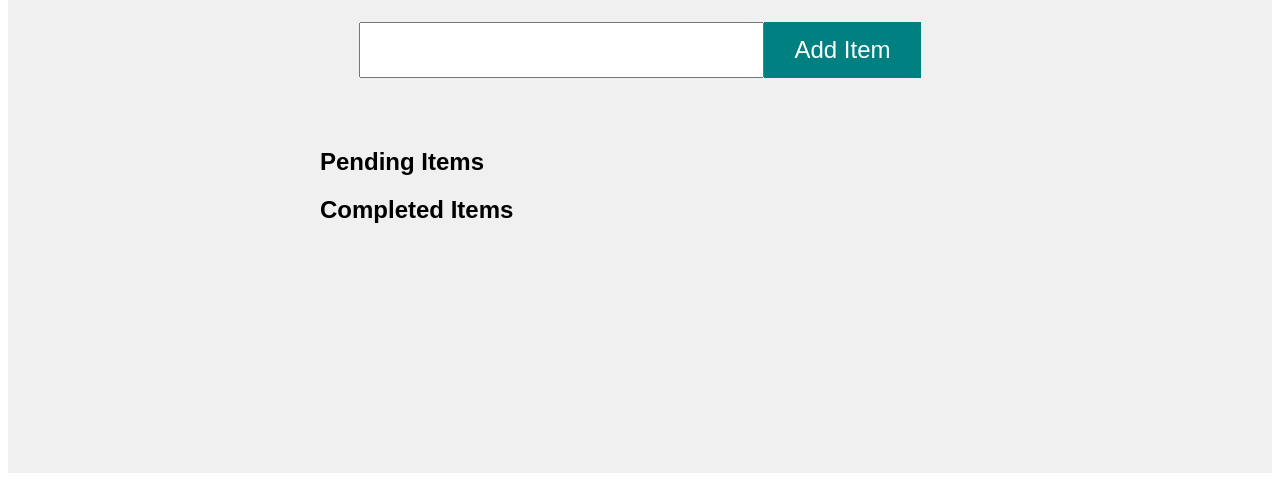
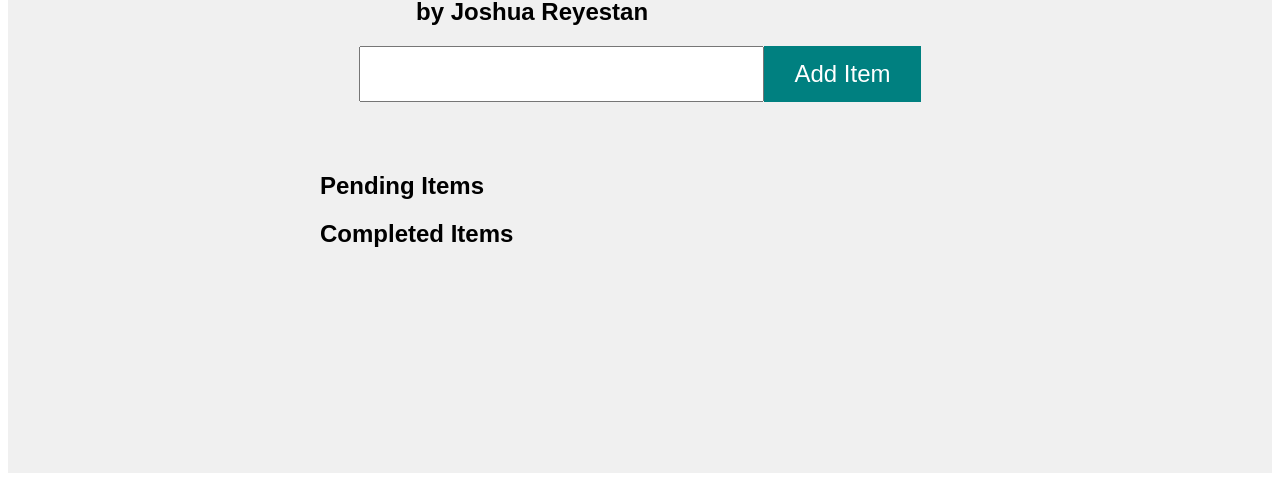
Before and after one commit to jreyestagh/homework2, a plain HTML site: page index.html in a window 1280 px wide. Shown: the part 335-816 px from the top of the page. Drawn offline with Linux system fonts and the light colour scheme.

Commit message:
Change the index file by adding my name after the title.

```diff
--- a/index.html
+++ b/index.html
@@ -12,6 +12,7 @@
 
         <div>
         <h1 class="main-title">A Simple To Do List</h1>
+        <h2>by Joshua Reyestan</h2>
         </div>
 
         <div class="formItems">
```
